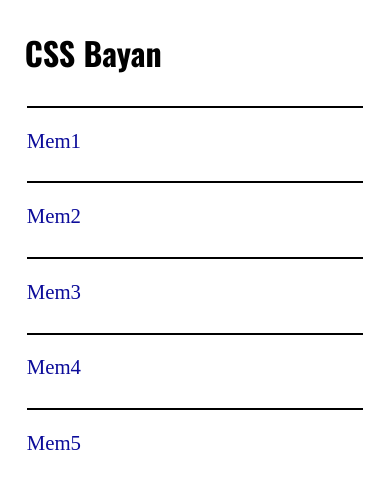
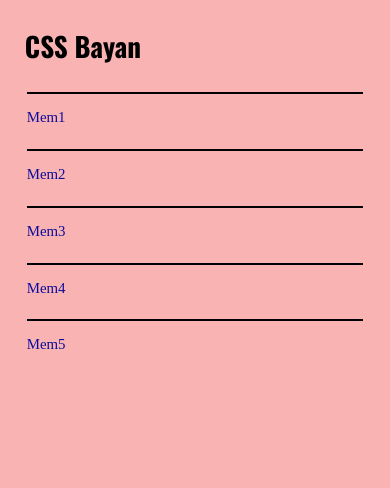
Before and after one commit to Sevastsyan-Panasik/cssBayan, a plain HTML site: page index.html in a window 390 px wide. Drawn offline with nearby package versions, Linux system fonts and the light colour scheme; a web font is replaced by a local one.

Commit message:
feat: add addaptive at mobiles (Sunday, March 12, 2023 23:22:36)

```diff
--- a/style.css
+++ b/style.css
@@ -1,4 +1,8 @@
-@import url('https://fonts.googleapis.com/css2?family=Oswald:wght@200;300;400;500;600;700&family=Sono:wght@200;300;400;500;600;700;800&display=swap');
+@import url("https://fonts.googleapis.com/css2?family=Oswald:wght@200;300;400;500;600;700&family=Sono:wght@200;300;400;500;600;700;800&display=swap");
+
+body {
+  background-color: rgb(249, 179, 179);
+}
 
 .zero {
   display: flex;
@@ -91,3 +95,13 @@ font-family: "Oswald";
     width: 15.5rem;
   }
 }
+
+@media (max-width: 35.5rem) {
+  .letters {
+    font-size: 0.93rem;
+  }
+
+  .heading {
+    font-size: 1.7rem;
+  }
+}
```
Lines whose indentation alone changed are shown as unchanged.
